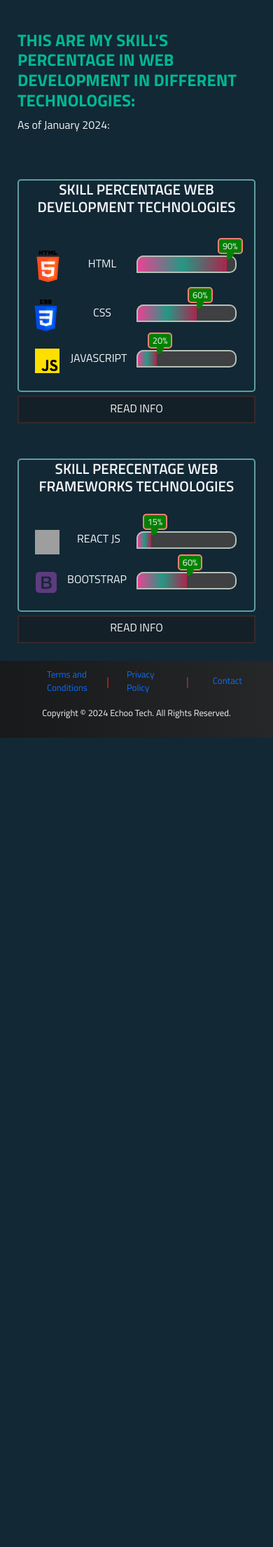
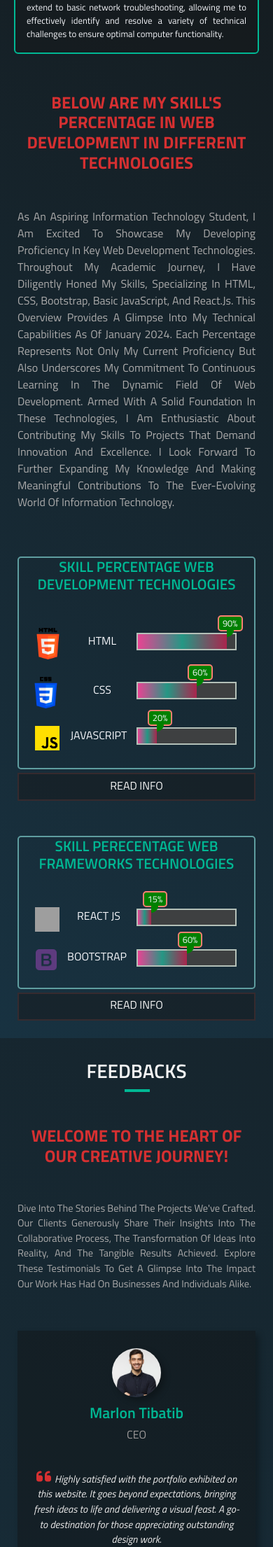
Before and after one commit to Jericho-Paningbatan/Native-Portfolio-Website, a PHP site: page / in a window 390 px wide. Shown: the part 1707-3917 px from the top of the page at 70% size. Before the commit the page ends 2761 px from the top, so only its background shows below. Run offline with PHP 8.4, Linux system fonts and the light colour scheme; some libraries are stand-ins or nearby versions; grey boxes are pictures that could not be loaded.

Commit message:
UPDATE: 2:54 AM JANUARY 22, 2024

```diff
--- a/css/styles.css
+++ b/css/styles.css
@@ -8,7 +8,7 @@
   }
 :root{
 
-  --main-color:rgba(22, 24, 26, 1);
+  --main-color:#1b1b1b;
   --secondary-color:rgba(22, 24, 26, 1);
   --tertiary-color:#f5f6fa;
 
@@ -18,6 +18,8 @@
   --anotherColor4: #122835 ;
   --anotherColor5:#d63031;
 
+  --anotherColor6:#183241;
+
   --logo-font: 35px;
   --font-styles:"Titillium Web", sans-serif;
   --font-styles2:"Anton", sans-serif;
@@ -75,8 +77,8 @@
 
 body{
 
-  background-color: var(--main-color);
   font-family: var(--font-styles);
+  background: linear-gradient(35deg, #183241, #131211);
 
 }
 header{
@@ -456,10 +464,10 @@ position: relative;
 /* section two */
 
 .second-sec{
+  background: linear-gradient(35deg, #183241, #131211);
 
   background-color: var(--anotherColor4);
   z-index: 6;
-  margin-top: 5em;
   display: flex;
   flex-direction: column;
   justify-content: center;
@@ -468,10 +476,20 @@ position: relative;
   width: 100%;
   height: auto;
   position: relative;
-  border-top: 2px dotted whitesmoke;
-  overflow-x: hidden;
-
-}
+  overflow: hidden;
+  padding-top: 85px;
+  border-top: 1px solid#1a282e;
+}
+.second-sec svg{
+
+  position: absolute;
+  top: 0px;
+  left: 0;
+  width: 100%;
+  height: auto;
+  z-index: -2;
+}
+
 .second-sec h1{
 
   font-weight: 600;
@@ -540,19 +582,22 @@ left: 19px;
 }
 
 .percent-intro{
-  width: 60%;
+  width: 100%;
   text-align: left;
-  color: #00b894;
+  color: var(--anotherColor5);
 }
 .percent-intro h2{
   text-transform: uppercase;
   font-size: 1.5rem;
   font-weight: bold;
+  text-align: center;
 }
 .percent-intro p{
-
+  text-transform: capitalize;
   font-size: var(--one-rem);
-  color: whitesmoke;
+  color: rgb(172, 171, 171);
+  text-align: justify;
+  margin-top: 50px;
 }
 .percent-container{
 
@@ -586,7 +631,7 @@ left: 19px;
   text-transform: uppercase;
   font-weight: 600;
   font-size: var(--third-rem);
-  color: var(--tertiary-color);
+  color: var(--anotherColor);
   margin-bottom: 50px;
 }
 
@@ -872,7 +917,6 @@ left: 19px;
   background-image: repeating-linear-gradient(to right, #e84393, #259784,#aa254d);
   border-right: 2px solid wheat;
   position: absolute;
-  border-top-left-radius: 10px;
   top: -15px;
   border: 2px solid rgb(180, 192, 184);
   border-right: 0;
@@ -887,7 +931,6 @@ left: 19px;
   position: absolute;
   left: 0;
   top: -15px;
-  border-radius: 10px;
   border: 2px solid rgb(180, 192, 184);
 
 }
@@ -903,7 +946,6 @@ left: 19px;
   top: -15px;
   border: 2px solid rgb(180, 192, 184);
   border-right: 0;
-  border-top-left-radius: 10px;
 
 }
 .percent-txt2{
@@ -915,7 +957,6 @@ left: 19px;
   z-index: 3;
   top: -15px;
   border: 2px solid rgb(180, 192, 184);
-  border-radius: 10px;
 
 }
 
@@ -930,7 +971,6 @@ left: 19px;
   border: 2px solid rgb(180, 192, 184);
   border-right: 0;
   z-index: 5;
-  border-top-left-radius: 10px;
 
 }
 .percent-txt3{
@@ -942,7 +982,6 @@ left: 19px;
   z-index: 3;
   top: -15px;
   border: 2px solid rgb(180, 192, 184);
-  border-radius: 10px;
 
 }
 
@@ -954,7 +993,6 @@ left: 19px;
   background-image: repeating-linear-gradient(to right, #e84393, #259784,#aa254d);
   border-right: 2px solid wheat;
   position: absolute;
-  border-top-left-radius: 10px;
   top: -15px;
   border: 2px solid rgb(180, 192, 184);
   border-right: 0;
@@ -969,7 +1007,6 @@ left: 19px;
   position: absolute;
   left: 0;
   top: -15px;
-  border-radius: 10px;
   border: 2px solid rgb(180, 192, 184);
 
 }
@@ -982,7 +1019,6 @@ left: 19px;
   background-image: repeating-linear-gradient(to right, #e84393, #259784,#aa254d);
   border-right: 2px solid wheat;
   position: absolute;
-  border-top-left-radius: 10px;
   top: -15px;
   border: 2px solid rgb(180, 192, 184);
   border-right: 0;
@@ -997,7 +1033,6 @@ left: 19px;
   position: absolute;
   left: 0;
   top: -15px;
-  border-radius: 10px;
   border: 2px solid rgb(180, 192, 184);
 
 }
@@ -1578,7 +1613,6 @@ footer{
 
 
     margin-top:0;
-    border-top: 2px dotted whitesmoke;
 
   }
   .social-con{
@@ -1672,6 +1706,10 @@ footer{
   width: 72%;
 
 }
+.second-sec{
+padding-top: 50px;
+
+}
 
 }
 
@@ -1718,7 +1756,6 @@ footer{
   }
   .second-sec{
 
-    border-top: 2px dotted whitesmoke;
     margin-top:0;
   }
 
--- /dev/null
+++ b/css/styles2.css
@@ -0,0 +1,171 @@
+.third-sec{
+
+  position: relative;
+  display: flex;
+  flex-direction: column;
+  text-align: center;
+  padding-block: 30px;
+  padding-inline: 50px;
+  height: auto;
+  overflow: hidden;
+
+}
+.third-sec h1{
+  position: relative;
+  color: whitesmoke;
+  font-weight: 600;
+  text-transform: uppercase;
+}
+.third-sec h1::after{
+  content: '';
+  position: relative;
+  border-bottom: 4px solid var(--anotherColor);
+  display: flex;
+  margin-top: 10px;
+  justify-content: center;
+  align-items: center;
+  align-self: center;
+  width: 10.5%;
+  left:45%;
+}
+
+.h2-con{
+
+  width: 100%;
+  text-align: center;
+  color: #d63031;
+  text-transform: uppercase;
+  margin-top: 40px;
+
+}
+.h2-con h2{
+  text-transform: uppercase;
+  font-size: 1.5rem;
+  font-weight: bold;
+}
+.h2-con p{
+  font-size: 0.9rem;
+  text-align: justify;
+  color: rgb(172, 171, 171);
+  text-transform: capitalize;
+  margin-top: 50px;
+}
+
+.review-con {
+  position: relative;
+  display: flex;
+  width: 100%;
+  justify-content: center;
+  align-items: center;
+  margin-top: 20px;
+  padding-inline:20px ;
+  gap: 20px;
+}
+
+.card-sayings {
+  position: relative;
+  width: 100%;
+  height: 350px;
+  background-color: rgba(16, 16, 17, 0.4);
+  padding-inline: 20px;
+  padding-block: 10px;
+  box-shadow: 5px 5px 10px rgba(0, 0, 0, 0.3);
+  border-bottom-left-radius: 10px;
+  border-bottom-right-radius: 10px;
+  overflow: hidden;
+
+}
+
+
+
+.icon-client{
+position: relative;
+width: 70px;
+height: 70px;
+max-width: 100%;
+border-radius: 50%;
+overflow: hidden;
+box-shadow: 5px 5px 10px rgba(0, 0, 0, 0.3);
+margin-bottom: 10px;
+
+}
+.icon-client img{
+  object-fit: cover;
+  width: 100%;
+  height: 100%;
+
+}
+.card-sayings i{
+
+  color: #d63031;
+  font-size: 1.5rem;
+  margin-right: 5px;
+}
+.card-sayings h6{
+  color: rgb(156, 153, 153);
+  text-align: left;
+
+}
+.card-sayings h4{
+  text-align: left;
+  font-weight: 600;
+  color: #00b894;
+
+}
+.card-sayings p{
+  color: rgb(235, 234, 234);
+
+  margin-top: 30px;
+  font-style: italic;
+  font-size: 0.9rem;
+}
+
+@media only screen and (max-width: 1140px){
+  .review-con {
+    display: flex;
+    margin-top: 20px;
+    padding-inline:0;
+    gap: 0;
+    flex-direction: column;
+  }
+
+  .card-sayings {
+
+    margin-top: 20px;
+    justify-content: center;
+    align-items: center;
+    display: flex;
+    flex-direction: column;
+  }
+
+
+}
+
+@media only screen and (max-width: 480px){
+  .third-sec{
+
+    padding-block: 30px;
+    padding-inline: 25px;
+    height: auto;
+    overflow: hidden;
+
+  }
+  .review-con {
+    display: flex;
+    margin-top: 20px;
+    padding-inline:0;
+    gap: 0;
+    flex-direction: column;
+  }
+
+  .card-sayings {
+
+    margin-top: 20px;
+    justify-content: center;
+    align-items: center;
+    display: flex;
+    flex-direction: column;
+  }
+
+
+}
--- a/index.html
+++ b/index.html
@@ -9,6 +9,7 @@
   <link href="https://cdn.jsdelivr.net/npm/bootstrap@5.3.2/dist/css/bootstrap.min.css" rel="stylesheet" integrity="sha384-T3c6CoIi6uLrA9TneNEoa7RxnatzjcDSCmG1MXxSR1GAsXEV/Dwwykc2MPK8M2HN" crossorigin="anonymous">
   <link rel="stylesheet" href="https://cdnjs.cloudflare.com/ajax/libs/font-awesome/6.5.1/css/all.min.css" integrity="sha512-DTOQO9RWCH3ppGqcWaEA1BIZOC6xxalwEsw9c2QQeAIftl+Vegovlnee1c9QX4TctnWMn13TZye+giMm8e2LwA==" crossorigin="anonymous" referrerpolicy="no-referrer" />
   <link rel="stylesheet" href="css/styles.css">
+  <link rel="stylesheet" href="css/styles2.css">
   <title>Echoo Tech</title>
 </head>
 <body >
@@ -71,7 +72,7 @@
       <div class="left-content" >
 
         <div class="img-con">
-          <img src="./assets/img/echoolog.png" alt="me">
+          <img src="./assets/img/im.jpg" alt="me">
         </div>
 
 
@@ -81,7 +82,7 @@
         <div class="text-con">
             <h3 class="hi-txt">Hi,</h3>
             <h1>I'm <span class="myname-span">Jericho Paningbatan</span></h1>
-            <h3 class="front-end">Front-End Developer</h3>
+            <h3 class="front-end">Web Developer</h3>
             <p>Welcome to my digital realm! As a passionate front-end developer, I specialize in transforming innovative designs into seamless and interactive web experiences.
               With a keen eye for detail and a commitment to user-centric design,
               I strive to create visually stunning and highly functional websites that leave a lasting impression.
@@ -113,16 +114,24 @@
     </div>
 
 
-
-
   </section>
   <section class="second-sec">
+    <svg xmlns="http://www.w3.org/2000/svg" viewBox="0 0 1440 320">
+      <defs>
+        <linearGradient id="pathGradient" x1="0%" y1="0%" x2="10%" y2="100%">
+          <stop offset="0%" style="stop-color:#183241" />
+          <stop offset="100%" style="stop-color:#131211" />
+        </linearGradient>
+      </defs>
+      <path fill="url(#pathGradient)" fill-opacity="1" d="M0,32L48,53.3C96,75,192,117,288,128C384,139,480,117,576,101.3C672,85,768,75,864,106.7C960,139,1056,213,1152,213.3C1248,213,1344,139,1392,101.3L1440,64L1440,0L1392,0C1344,0,1248,0,1152,0C1056,0,960,0,864,0C768,0,672,0,576,0C480,0,384,0,288,0C192,0,96,0,48,0L0,0Z"></path>
+    </svg>
 
     <h1>My Skills</h1>
 
     <div class="box-skill">
 
       <div class="card" >
+        <div class="card-top1"></div>
         <img src="assets/icon/coding.png" class="card-img-top" alt="web dev">
         <div class="card-body">
           <h5>WEB DEVELOPMENT</h5>
@@ -132,6 +141,8 @@
       </div>
 
       <div class="card" >
+        <div class="card-top2"></div>
+
         <img src="assets/icon/ui-design.png" class="card-img-top" alt="web design">
         <div class="card-body">
           <h5>WEB UI / UX DESIGN</h5>
@@ -141,6 +152,8 @@
       </div>
 
       <div class="card" >
+        <div class="card-top3"></div>
+
         <img src="assets/icon/troubleshooting.png" class="card-img-top" alt="computer troubleshoot">
         <div class="card-body">
           <h5>COMPUTER TROUBLESHOOT</h5>
@@ -160,8 +173,8 @@
 
       <div class="percent-intro">
 
-          <h2>This are my skill's percentage in web development in different technologies:</h2>
-          <p>As of January 2024:</p>
+          <h2>Below are my skill's percentage in web development in different technologies</h2>
+          <p>As an aspiring Information Technology student, I am excited to showcase my developing proficiency in key web development technologies. Throughout my academic journey, I have diligently honed my skills, specializing in HTML, CSS, Bootstrap, basic JavaScript, and React.js. This overview provides a glimpse into my technical capabilities as of January 2024. Each percentage represents not only my current proficiency but also underscores my commitment to continuous learning in the dynamic field of web development. Armed with a solid foundation in these technologies, I am enthusiastic about contributing my skills to projects that demand innovation and excellence. I look forward to further expanding my knowledge and making meaningful contributions to the ever-evolving world of Information Technology.</p>
 
       </div>
 
@@ -227,7 +240,7 @@
         <div class="btn-info-web2"><h4 class="readbtn">READ INFO</h4><h4 class="closebtn">CLOSE</h4></div>
 
           <div class="info-webcon">
-              <h2 style="font-weight: 600;">What is Web Development?</h2>
+              <h2 style="font-weight: 600; font-size: 1.5rem;">What is Web Development?</h2>
               <p>Web development is the process of creating and maintaining websites and web applications.
                 It involves the use of programming languages, frameworks,
                 and tools to design, build, and deploy digital solutions that can be accessed over the internet.
@@ -290,7 +303,7 @@
           <div class="btn-info-web4"><h4 class="readbtn2">READ INFO</h4><h4 class="closebtn2">CLOSE</h4></div>
 
             <div class="info-webcon2">
-                <h2 style="font-weight: 600;">What is a Web Frameworks?</h2>
+                <h2 style="font-weight: 600; font-size: 1.5rem;">What is a Web Frameworks?</h2>
                 <p>
                   A web framework is a
                   software framework designed to aid and streamline
@@ -309,6 +322,67 @@
         </div>
 
     </div>
+
+
+  </section>
+  <section class="third-sec">
+
+    <h1>Feedbacks</h1>
+    <div class="h2-con">
+      <h2>Welcome to the heart of our creative journey! </h2>
+      <p>Dive into the stories behind the projects we've crafted. Our clients generously share their insights into the collaborative process, the transformation of ideas into reality, and the tangible results achieved. Explore these testimonials to get a glimpse into the impact our work has had on businesses and individuals alike.</p>
+
+    </div>
+    <div class="review-con">
+
+        <div class="card-sayings">
+          <div class="icon-client">
+            <img src="./assets/img/sample.jpg" alt="client-img">
+
+          </div>
+          <h4>Marlon Tibatib</h4>
+          <h6>CEO</h6>
+            <p><i class="fa-solid fa-quote-left"></i>Highly satisfied with the portfolio exhibited on this website. It goes beyond expectations, bringing fresh ideas to life and delivering a visual feast. A go-to destination for those appreciating outstanding design work.</p>
+        </div>
+
+        <div class="card-sayings">
+          <div class="icon-client">
+            <img src="./assets/img/sample.jpg" alt="client-img">
+
+          </div>
+          <h4>Angelo Gabriel</h4>
+          <h6>Cyber Security Engineer</h6>
+
+          <p> <i class="fa-solid fa-quote-left"></i>Impressed with the professionalism and quality of work displayed in the portfolio. Each project tells a unique story and showcases a remarkable level of expertise. A valuable resource for anyone seeking top-notch design.</p>
+      </div>
+
+      <div class="card-sayings">
+
+        <div class="icon-client">
+          <img src="./assets/img/sample.jpg" alt="client-img">
+
+        </div>
+        <h4>Joshua Lorchano</h4>
+        <h6>President</h6>
+        <p><i class="fa-solid fa-quote-left"></i>
+           Browsing through the portfolio on this website was a delightful experience. The projects displayed demonstrate a perfect blend of innovation and skill. Looking forward to exploring more!</p>
+    </div>
+
+    <div class="card-sayings">
+      <div class="icon-client">
+        <img src="./assets/img/sample.jpg" alt="client-img">
+
+      </div>
+      <h4>Remar Cea</h4>
+      <h6>Senior Developer</h6>
+
+
+      <p><i class="fa-solid fa-quote-left"></i> The portfolio showcased on this website is truly exceptional. Each project reflects a high level of creativity, attention to detail, and a keen understanding of design principles. Highly recommended!</p>
+  </div>
+
+
+    </div>
+
 
 
   </section>
```
Also changed, not shown: other parts of css/styles.css (+43 -13 lines), js/blog.js (added, +186 -0 lines), pages/blog.html (added, +115 -0 lines), pages/project.html (added, +49 -0 lines), assets/img/im.jpg (added), assets/img/img1.png (added), assets/img/sample.jpg (added), pages/about.html (added), pages/contact.html (added).
